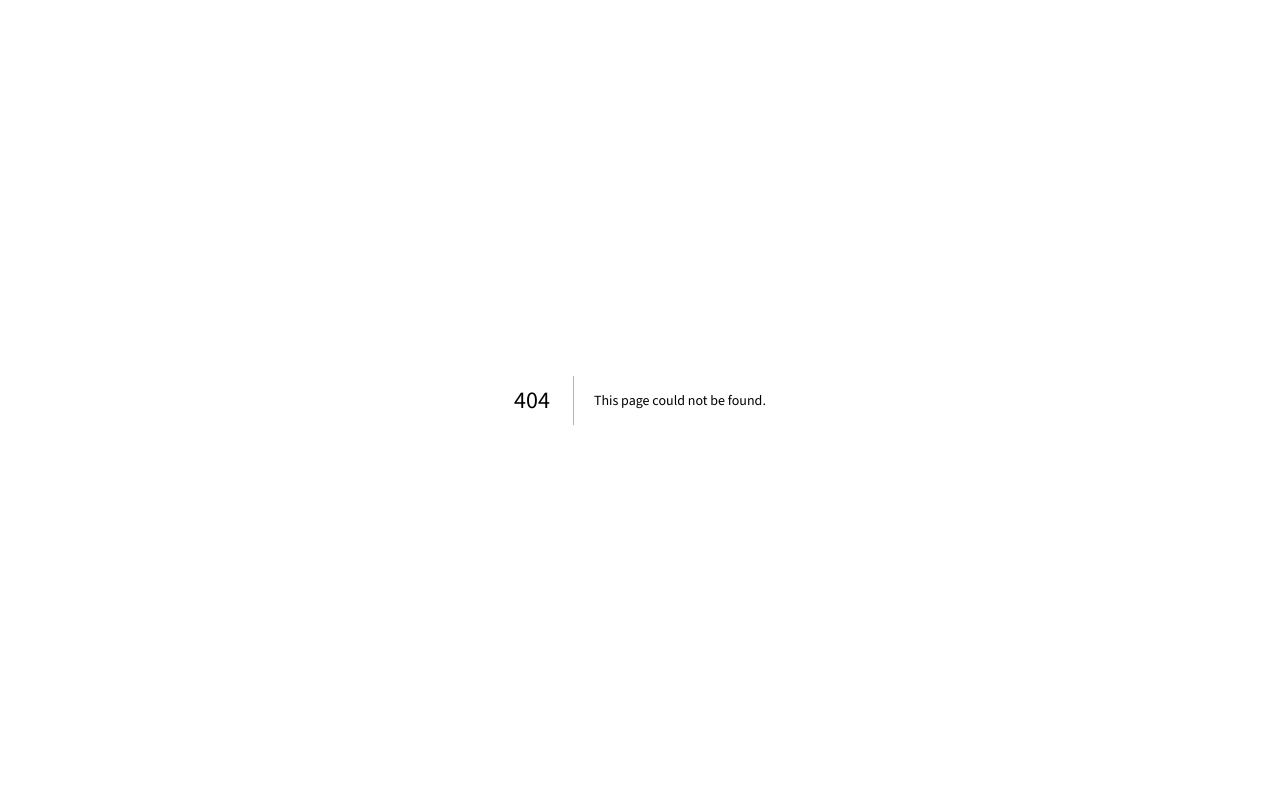
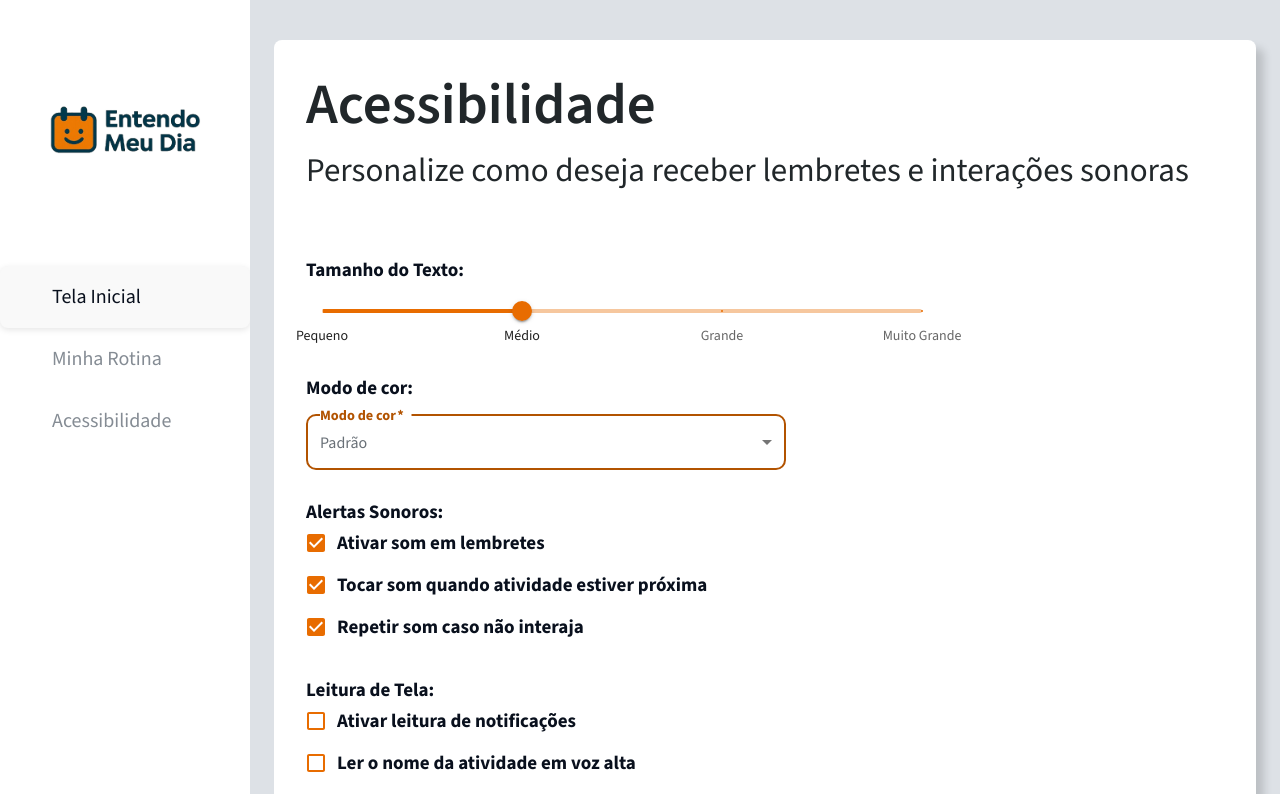
Before and after one commit to laraberns/Projeto-Acessibilidade-Front, a Next.js app: page /accessibility in a window 1280 px wide. Before the commit this address had no page. Shown: the top 794 px of the page. Built offline with nearby package versions, Linux system fonts and the light colour scheme; some icons are missing.

Commit message:
feat: implement Accessibility page with customizable settings for color mode, font size, and sound alerts

```diff
--- /dev/null
+++ b/src/app/accessibility/page.tsx
@@ -0,0 +1,147 @@
+"use client";
+
+import { Box } from "@mui/material";
+import { useState } from "react";
+import PageLayout from "../components/Layouts/PageLayout";
+import CustomSelectField from "../components/Form/CustomSelectField";
+import CustomCheckbox from "../components/Form/CustomCheckbox";
+import CustomButton from "../components/Form/CustomButton";
+import Paragraph from "../components/Typography/Paragraph";
+import CustomSlider from "../components/Form/CustomSlider";
+
+const marks = [
+  { value: 0, label: "Pequeno" },
+  { value: 1, label: "Médio" },
+  { value: 2, label: "Grande" },
+  { value: 3, label: "Muito Grande" },
+];
+
+export default function Accessibility() {
+  const [colorMode, setColorMode] = useState("Padrão");
+  const [fontSize, setFontSize] = useState(1);
+
+  const [soundAlerts, setSoundAlerts] = useState({
+    reminders: true,
+    nearActivity: true,
+    repeatIfNoInteraction: true,
+  });
+
+  const [screenReader, setScreenReader] = useState({
+    readNotifications: false,
+    readActivityName: false,
+    repeatIfNoInteraction: false,
+  });
+
+  const handleSave = () => {
+    console.log("Modo de cor:", colorMode);
+    console.log("Alertas sonoros:", soundAlerts);
+    console.log("Leitura de tela:", screenReader);
+  };
+
+  return (
+    <PageLayout
+      isAdmin={false}
+      title="Acessibilidade"
+      subtitle="Personalize como deseja receber lembretes e interações sonoras"
+    >
+      <Box
+        sx={{
+          display: "flex",
+          flexDirection: "column",
+          alignItems: "start",
+          gap: 4,
+          my: 4,
+        }}
+      >
+        <Box sx={{ maxWidth: "600px", width: "100%" }}>
+          <CustomSlider
+            label="Tamanho do Texto:"
+            value={fontSize}
+            onChange={setFontSize}
+            marks={marks}
+          />
+        </Box>
+        <Box sx={{ display: "flex", flexDirection: "column", gap: 2,width: "100%" }}>
+          <Paragraph>Modo de cor:</Paragraph>
+          <Box sx={{ maxWidth: "600px" }}>
+            <CustomSelectField
+              label="Modo de cor"
+              options={[
+                { label: "Padrão", value: "Padrão" },
+                { label: "Alto contraste", value: "Alto contraste" },
+                { label: "Escuro", value: "Escuro" },
+              ]}
+              value={colorMode}
+              onChange={(e) => setColorMode(e.target.value)}
+            />
+          </Box>
+        </Box>
+        <Box sx={{ display: "flex", flexDirection: "column" }}>
+          <Paragraph>Alertas Sonoros:</Paragraph>
+
+          <CustomCheckbox
+            label="Ativar som em lembretes"
+            checked={soundAlerts.reminders}
+            onChange={(e) =>
+              setSoundAlerts({ ...soundAlerts, reminders: e.target.checked })
+            }
+          />
+          <CustomCheckbox
+            label="Tocar som quando atividade estiver próxima"
+            checked={soundAlerts.nearActivity}
+            onChange={(e) =>
+              setSoundAlerts({ ...soundAlerts, nearActivity: e.target.checked })
+            }
+          />
+          <CustomCheckbox
+            label="Repetir som caso não interaja"
+            checked={soundAlerts.repeatIfNoInteraction}
+            onChange={(e) =>
+              setSoundAlerts({
+                ...soundAlerts,
+                repeatIfNoInteraction: e.target.checked,
+              })
+            }
+          />
+        </Box>
+        <Box sx={{ display: "flex", flexDirection: "column" }}>
+          <Paragraph>Leitura de Tela:</Paragraph>
+
+          <CustomCheckbox
+            label="Ativar leitura de notificações"
+            checked={screenReader.readNotifications}
+            onChange={(e) =>
+              setScreenReader({
+                ...screenReader,
+                readNotifications: e.target.checked,
+              })
+            }
+          />
+          <CustomCheckbox
+            label="Ler o nome da atividade em voz alta"
+            checked={screenReader.readActivityName}
+            onChange={(e) =>
+              setScreenReader({
+                ...screenReader,
+                readActivityName: e.target.checked,
+              })
+            }
+          />
+          <CustomCheckbox
+            label="Repetir som caso não interaja"
+            checked={screenReader.repeatIfNoInteraction}
+            onChange={(e) =>
+              setScreenReader({
+                ...screenReader,
+                repeatIfNoInteraction: e.target.checked,
+              })
+            }
+          />
+        </Box>
+        <Box sx={{ maxWidth: "300px", width: "100%" }}>
+          <CustomButton label="Salvar Preferências" onClick={handleSave} />
+        </Box>
+      </Box>
+    </PageLayout>
+  );
+}
```
